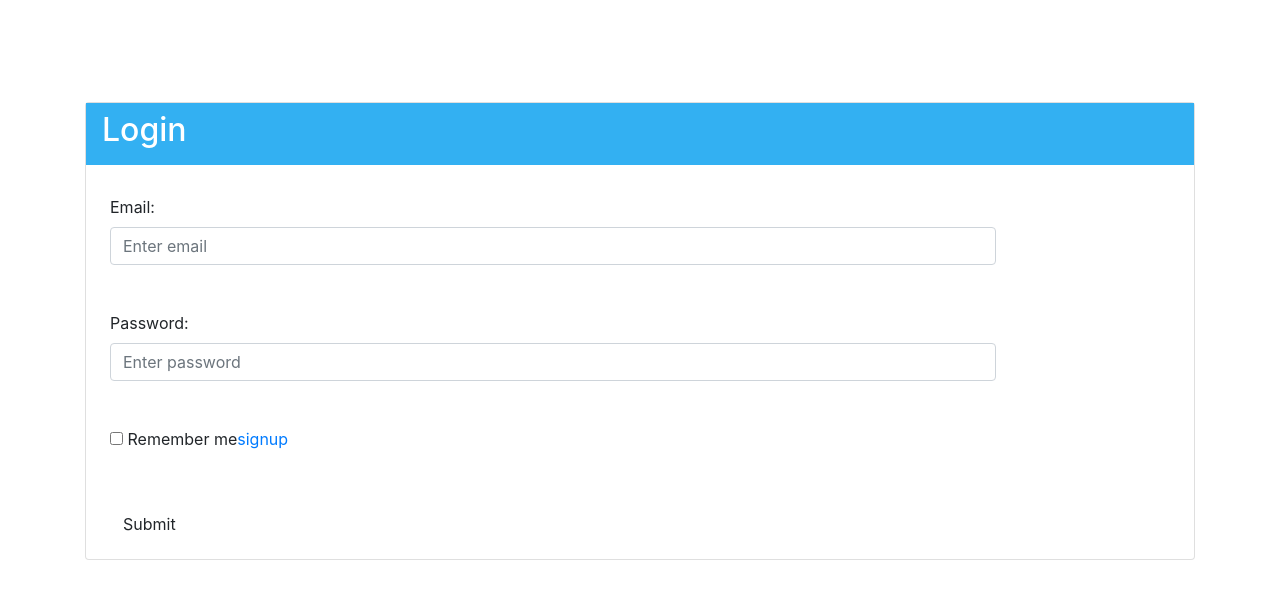
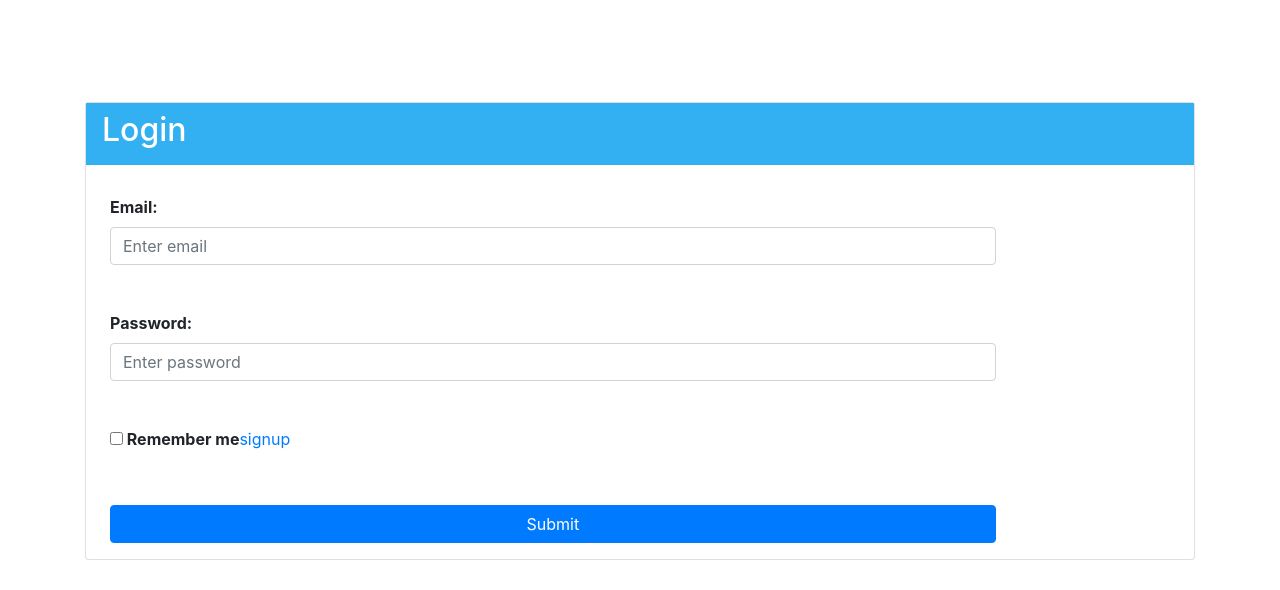
Before and after one commit to amanshuklaa/Frontend, a Flask app: page / in a window 1280 px wide. Shown: the part 210-800 px from the top of the page. Run offline with Flask 2, Linux system fonts and the light colour scheme; some libraries are stand-ins or nearby versions.

Commit message:
First commit

```diff
--- a/templates/index.html
+++ b/templates/index.html
@@ -19,13 +19,13 @@
 
             <form action="/submit" method="POST" class="form-horizontal">
               <div class="form-group toppad2main">
-                <label class="control-label col-sm-2" >Email:</label>
+                <label class="control-label col-sm-2" ><b>Email:</b></label>
                 <div class="col-sm-10">
                   <input type="email" name="email" class="form-control" placeholder="Enter email" >
                 </div>
               </div>
               <div class="form-group toppad2main">
-                <label class="control-label col-sm-2" >Password:</label>
+                <label class="control-label col-sm-2" ><b>Password:</b></label>
                 <div class="col-sm-10">
                   <input type="password" name="pwd" class="form-control" placeholder="Enter password" >
                 </div>
@@ -33,14 +33,14 @@
               <div class="form-group toppad2main">
                 <div class="col-sm-offset-2 col-sm-10 ">
                   <div class="checkbox">
-                    <label><input type="checkbox" name="remember"> Remember me</label><label><a href= {{ url_for('signup') }} >signup</a></label>
+                    <label><input type="checkbox" name="remember"><b> Remember me</b></label><label><a href= {{ url_for('signup') }} >signup</a></label>
                   </div>
                 </div>
 
               </div>
               <div class="form-group toppad2main">
                 <div class="col-sm-offset-2 col-sm-10">
-                  <input type="submit"  class="btn" />
+                  <input type="submit"  class="btn btn-primary btn-block" />
                 </div>
               </div>
             </form>
```
